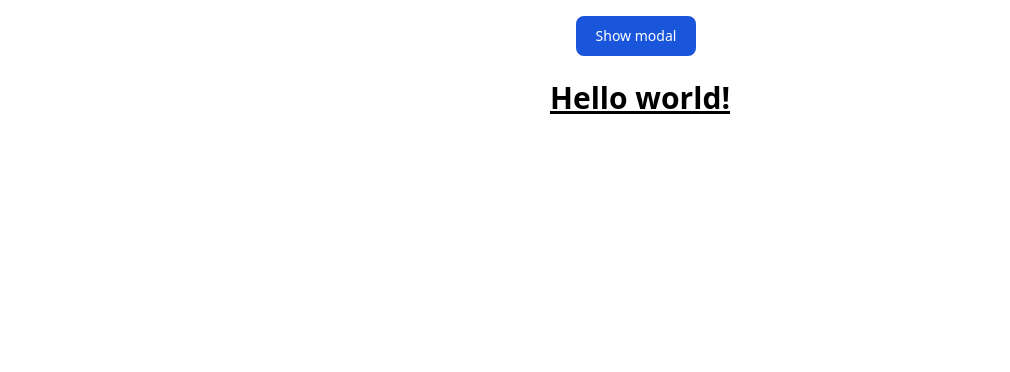
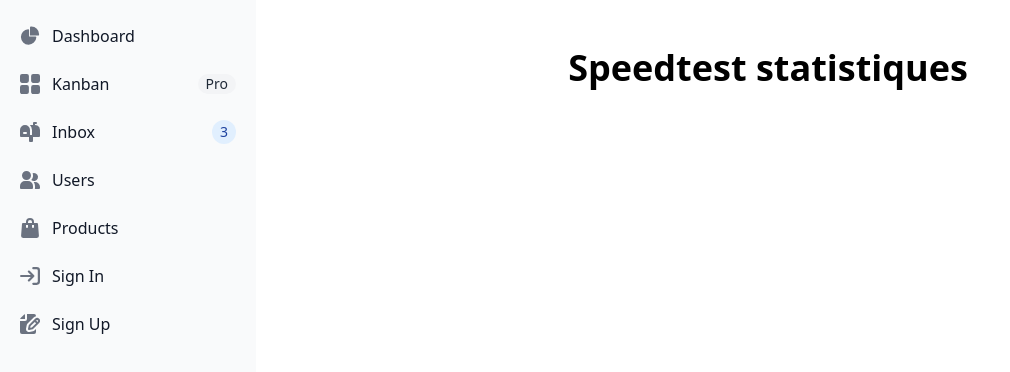
Before and after one commit to TavaresDylan/Lab, a Vue app in the folder Typescript/: page / in a window 1280 px wide. Shown: the top 372 px of the page, without its empty margins (0-1010 px from the left). Built offline with nearby package versions, Linux system fonts and the light colour scheme.

Commit message:
feat: flowbite side navigation added

```diff
--- a/Typescript/src/renderer/App.vue
+++ b/Typescript/src/renderer/App.vue
@@ -1,10 +1,17 @@
 <script setup lang="ts">
+import { onMounted } from 'vue'
+import { initFlowbite } from 'flowbite'
 import NavigationDrawer from "@/layout/NavigationDrawer.vue";
+onMounted(() => {
+    initFlowbite();
+})
 </script>
 
 <template>
 	<div>
 		<NavigationDrawer />
-		<router-view />
+		<div class="p-4 sm:ml-64">
+			<router-view />
+		</div>
 	</div>
 </template>
--- a/Typescript/src/renderer/Pages/HomeWrapper.vue
+++ /dev/null
@@ -1,7 +0,0 @@
-<script setup lang='ts'></script>;
-
-<template>
-	<div>
-		<h1 className='text-3xl font-bold underline text-center'>Hello world!</h1>
-	</div>
-</template>;
--- a/Typescript/src/renderer/layout/NavigationDrawer.vue
+++ b/Typescript/src/renderer/layout/NavigationDrawer.vue
@@ -1,48 +1,120 @@
-<script setup lang="ts">
-import { onMounted } from 'vue'
-import { initFlowbite } from 'flowbite'
-
-// initialize components based on data attribute selectors
-onMounted(() => {
-    initFlowbite();
-})
-</script>
+<script setup lang="ts"></script>
 
 <template>
-    <div>
-        <div class="flex justify-center p-4">
-            <button id="button" data-modal-toggle="modal" data-modal-target="modal" type="button" class="text-white bg-blue-700 hover:bg-blue-800 focus:ring-4 focus:ring-blue-300 font-medium rounded-lg text-sm px-5 py-2.5 mr-2 mb-2 dark:bg-blue-600 dark:hover:bg-blue-700 focus:outline-none dark:focus:ring-blue-800">Show modal</button>
+
+    <button data-drawer-target="default-sidebar" data-drawer-toggle="default-sidebar" aria-controls="default-sidebar"
+        type="button"
+        class="inline-flex items-center p-2 mt-2 ms-3 text-sm text-gray-500 rounded-lg sm:hidden hover:bg-gray-100 focus:outline-none focus:ring-2 focus:ring-gray-200 dark:text-gray-400 dark:hover:bg-gray-700 dark:focus:ring-gray-600">
+        <span class="sr-only">Open sidebar</span>
+        <svg class="w-6 h-6" aria-hidden="true" fill="currentColor" viewBox="0 0 20 20"
+            xmlns="http://www.w3.org/2000/svg">
+            <path clip-rule="evenodd" fill-rule="evenodd"
+                d="M2 4.75A.75.75 0 012.75 4h14.5a.75.75 0 010 1.5H2.75A.75.75 0 012 4.75zm0 10.5a.75.75 0 01.75-.75h7.5a.75.75 0 010 1.5h-7.5a.75.75 0 01-.75-.75zM2 10a.75.75 0 01.75-.75h14.5a.75.75 0 010 1.5H2.75A.75.75 0 012 10z">
+            </path>
+        </svg>
+    </button>
+
+    <aside id="default-sidebar"
+        class="fixed top-0 left-0 z-40 w-64 h-screen transition-transform -translate-x-full sm:translate-x-0"
+        aria-label="Sidebar">
+        <div class="h-full px-3 py-4 overflow-y-auto bg-gray-50 dark:bg-gray-800">
+            <ul class="space-y-2 font-medium">
+                <li>
+                    <a href="#"
+                        class="flex items-center p-2 text-gray-900 rounded-lg dark:text-white hover:bg-gray-100 dark:hover:bg-gray-700 group">
+                        <svg class="w-5 h-5 text-gray-500 transition duration-75 dark:text-gray-400 group-hover:text-gray-900 dark:group-hover:text-white"
+                            aria-hidden="true" xmlns="http://www.w3.org/2000/svg" fill="currentColor"
+                            viewBox="0 0 22 21">
+                            <path
+                                d="M16.975 11H10V4.025a1 1 0 0 0-1.066-.998 8.5 8.5 0 1 0 9.039 9.039.999.999 0 0 0-1-1.066h.002Z" />
+                            <path
+                                d="M12.5 0c-.157 0-.311.01-.565.027A1 1 0 0 0 11 1.02V10h8.975a1 1 0 0 0 1-.935c.013-.188.028-.374.028-.565A8.51 8.51 0 0 0 12.5 0Z" />
+                        </svg>
+                        <span class="ms-3">Dashboard</span>
+                    </a>
+                </li>
+                <li>
+                    <a href="#"
+                        class="flex items-center p-2 text-gray-900 rounded-lg dark:text-white hover:bg-gray-100 dark:hover:bg-gray-700 group">
+                        <svg class="flex-shrink-0 w-5 h-5 text-gray-500 transition duration-75 dark:text-gray-400 group-hover:text-gray-900 dark:group-hover:text-white"
+                            aria-hidden="true" xmlns="http://www.w3.org/2000/svg" fill="currentColor"
+                            viewBox="0 0 18 18">
+                            <path
+                                d="M6.143 0H1.857A1.857 1.857 0 0 0 0 1.857v4.286C0 7.169.831 8 1.857 8h4.286A1.857 1.857 0 0 0 8 6.143V1.857A1.857 1.857 0 0 0 6.143 0Zm10 0h-4.286A1.857 1.857 0 0 0 10 1.857v4.286C10 7.169 10.831 8 11.857 8h4.286A1.857 1.857 0 0 0 18 6.143V1.857A1.857 1.857 0 0 0 16.143 0Zm-10 10H1.857A1.857 1.857 0 0 0 0 11.857v4.286C0 17.169.831 18 1.857 18h4.286A1.857 1.857 0 0 0 8 16.143v-4.286A1.857 1.857 0 0 0 6.143 10Zm10 0h-4.286A1.857 1.857 0 0 0 10 11.857v4.286c0 1.026.831 1.857 1.857 1.857h4.286A1.857 1.857 0 0 0 18 16.143v-4.286A1.857 1.857 0 0 0 16.143 10Z" />
+                        </svg>
+                        <span class="flex-1 ms-3 whitespace-nowrap">Kanban</span>
+                        <span
+                            class="inline-flex items-center justify-center px-2 ms-3 text-sm font-medium text-gray-800 bg-gray-100 rounded-full dark:bg-gray-700 dark:text-gray-300">Pro</span>
+                    </a>
+                </li>
+                <li>
+                    <a href="#"
+                        class="flex items-center p-2 text-gray-900 rounded-lg dark:text-white hover:bg-gray-100 dark:hover:bg-gray-700 group">
+                        <svg class="flex-shrink-0 w-5 h-5 text-gray-500 transition duration-75 dark:text-gray-400 group-hover:text-gray-900 dark:group-hover:text-white"
+                            aria-hidden="true" xmlns="http://www.w3.org/2000/svg" fill="currentColor"
+                            viewBox="0 0 20 20">
+                            <path
+                                d="m17.418 3.623-.018-.008a6.713 6.713 0 0 0-2.4-.569V2h1a1 1 0 1 0 0-2h-2a1 1 0 0 0-1 1v2H9.89A6.977 6.977 0 0 1 12 8v5h-2V8A5 5 0 1 0 0 8v6a1 1 0 0 0 1 1h8v4a1 1 0 0 0 1 1h2a1 1 0 0 0 1-1v-4h6a1 1 0 0 0 1-1V8a5 5 0 0 0-2.582-4.377ZM6 12H4a1 1 0 0 1 0-2h2a1 1 0 0 1 0 2Z" />
+                        </svg>
+                        <span class="flex-1 ms-3 whitespace-nowrap">Inbox</span>
+                        <span
+                            class="inline-flex items-center justify-center w-3 h-3 p-3 ms-3 text-sm font-medium text-blue-800 bg-blue-100 rounded-full dark:bg-blue-900 dark:text-blue-300">3</span>
+                    </a>
+                </li>
+                <li>
+                    <a href="#"
+                        class="flex items-center p-2 text-gray-900 rounded-lg dark:text-white hover:bg-gray-100 dark:hover:bg-gray-700 group">
+                        <svg class="flex-shrink-0 w-5 h-5 text-gray-500 transition duration-75 dark:text-gray-400 group-hover:text-gray-900 dark:group-hover:text-white"
+                            aria-hidden="true" xmlns="http://www.w3.org/2000/svg" fill="currentColor"
+                            viewBox="0 0 20 18">
+                            <path
+                                d="M14 2a3.963 3.963 0 0 0-1.4.267 6.439 6.439 0 0 1-1.331 6.638A4 4 0 1 0 14 2Zm1 9h-1.264A6.957 6.957 0 0 1 15 15v2a2.97 2.97 0 0 1-.184 1H19a1 1 0 0 0 1-1v-1a5.006 5.006 0 0 0-5-5ZM6.5 9a4.5 4.5 0 1 0 0-9 4.5 4.5 0 0 0 0 9ZM8 10H5a5.006 5.006 0 0 0-5 5v2a1 1 0 0 0 1 1h11a1 1 0 0 0 1-1v-2a5.006 5.006 0 0 0-5-5Z" />
+                        </svg>
+                        <span class="flex-1 ms-3 whitespace-nowrap">Users</span>
+                    </a>
+                </li>
+                <li>
+                    <a href="#"
+                        class="flex items-center p-2 text-gray-900 rounded-lg dark:text-white hover:bg-gray-100 dark:hover:bg-gray-700 group">
+                        <svg class="flex-shrink-0 w-5 h-5 text-gray-500 transition duration-75 dark:text-gray-400 group-hover:text-gray-900 dark:group-hover:text-white"
+                            aria-hidden="true" xmlns="http://www.w3.org/2000/svg" fill="currentColor"
+                            viewBox="0 0 18 20">
+                            <path
+                                d="M17 5.923A1 1 0 0 0 16 5h-3V4a4 4 0 1 0-8 0v1H2a1 1 0 0 0-1 .923L.086 17.846A2 2 0 0 0 2.08 20h13.84a2 2 0 0 0 1.994-2.153L17 5.923ZM7 9a1 1 0 0 1-2 0V7h2v2Zm0-5a2 2 0 1 1 4 0v1H7V4Zm6 5a1 1 0 1 1-2 0V7h2v2Z" />
+                        </svg>
+                        <span class="flex-1 ms-3 whitespace-nowrap">Products</span>
+                    </a>
+                </li>
+                <li>
+                    <a href="#"
+                        class="flex items-center p-2 text-gray-900 rounded-lg dark:text-white hover:bg-gray-100 dark:hover:bg-gray-700 group">
+                        <svg class="flex-shrink-0 w-5 h-5 text-gray-500 transition duration-75 dark:text-gray-400 group-hover:text-gray-900 dark:group-hover:text-white"
+                            aria-hidden="true" xmlns="http://www.w3.org/2000/svg" fill="none" viewBox="0 0 18 16">
+                            <path stroke="currentColor" stroke-linecap="round" stroke-linejoin="round" stroke-width="2"
+                                d="M1 8h11m0 0L8 4m4 4-4 4m4-11h3a2 2 0 0 1 2 2v10a2 2 0 0 1-2 2h-3" />
+                        </svg>
+                        <span class="flex-1 ms-3 whitespace-nowrap">Sign In</span>
+                    </a>
+                </li>
+                <li>
+                    <a href="#"
+                        class="flex items-center p-2 text-gray-900 rounded-lg dark:text-white hover:bg-gray-100 dark:hover:bg-gray-700 group">
+                        <svg class="flex-shrink-0 w-5 h-5 text-gray-500 transition duration-75 dark:text-gray-400 group-hover:text-gray-900 dark:group-hover:text-white"
+                            aria-hidden="true" xmlns="http://www.w3.org/2000/svg" fill="currentColor"
+                            viewBox="0 0 20 20">
+                            <path d="M5 5V.13a2.96 2.96 0 0 0-1.293.749L.879 3.707A2.96 2.96 0 0 0 .13 5H5Z" />
+                            <path
+                                d="M6.737 11.061a2.961 2.961 0 0 1 .81-1.515l6.117-6.116A4.839 4.839 0 0 1 16 2.141V2a1.97 1.97 0 0 0-1.933-2H7v5a2 2 0 0 1-2 2H0v11a1.969 1.969 0 0 0 1.933 2h12.134A1.97 1.97 0 0 0 16 18v-3.093l-1.546 1.546c-.413.413-.94.695-1.513.81l-3.4.679a2.947 2.947 0 0 1-1.85-.227 2.96 2.96 0 0 1-1.635-3.257l.681-3.397Z" />
+                            <path
+                                d="M8.961 16a.93.93 0 0 0 .189-.019l3.4-.679a.961.961 0 0 0 .49-.263l6.118-6.117a2.884 2.884 0 0 0-4.079-4.078l-6.117 6.117a.96.96 0 0 0-.263.491l-.679 3.4A.961.961 0 0 0 8.961 16Zm7.477-9.8a.958.958 0 0 1 .68-.281.961.961 0 0 1 .682 1.644l-.315.315-1.36-1.36.313-.318Zm-5.911 5.911 4.236-4.236 1.359 1.359-4.236 4.237-1.7.339.341-1.699Z" />
+                        </svg>
+                        <span class="flex-1 ms-3 whitespace-nowrap">Sign Up</span>
+                    </a>
+                </li>
+            </ul>
         </div>
+    </aside>
 
-        <div id="modal" tabindex="-1" aria-hidden="true" class="fixed top-0 left-0 right-0 z-50 hidden w-full p-4 overflow-x-hidden overflow-y-auto md:inset-0 h-[calc(100%-1rem)] max-h-full">
-            <div class="relative w-full max-w-2xl max-h-full">
-                <!-- Modal content -->
-                <div class="relative bg-white rounded-lg shadow dark:bg-gray-700">
-                    <!-- Modal header -->
-                    <div class="flex items-start justify-between p-5 border-b rounded-t dark:border-gray-600">
-                        <h3 class="text-xl font-semibold text-gray-900 lg:text-2xl dark:text-white">
-                            Terms of Service
-                        </h3>
-                        <button id="closeButton" data-modal-hide="modal" type="button" class="text-gray-400 bg-transparent hover:bg-gray-200 hover:text-gray-900 rounded-lg text-sm p-1.5 ml-auto inline-flex items-center dark:hover:bg-gray-600 dark:hover:text-white">
-                            <svg class="w-5 h-5" fill="currentColor" viewBox="0 0 20 20" xmlns="http://www.w3.org/2000/svg"><path fill-rule="evenodd" d="M4.293 4.293a1 1 0 011.414 0L10 8.586l4.293-4.293a1 1 0 111.414 1.414L11.414 10l4.293 4.293a1 1 0 01-1.414 1.414L10 11.414l-4.293 4.293a1 1 0 01-1.414-1.414L8.586 10 4.293 5.707a1 1 0 010-1.414z" clip-rule="evenodd"></path></svg>
-                        </button>
-                    </div>
-                    <!-- Modal body -->
-                    <div class="p-6 space-y-6">
-                        <p class="text-base leading-relaxed text-gray-500 dark:text-gray-400">
-                            With less than a month to go before the European Union enacts new consumer privacy laws for its citizens, companies around the world are updating their terms of service agreements to comply.
-                        </p>
-                        <p class="text-base leading-relaxed text-gray-500 dark:text-gray-400">
-                            The European Union’s General Data Protection Regulation (G.D.P.R.) goes into effect on May 25 and is meant to ensure a common set of data rights in the European Union. It requires organizations to notify users as soon as possible of high-risk data breaches that could personally affect them.
-                        </p>
-                    </div>
-                    <!-- Modal footer -->
-                    <div class="flex items-center p-6 space-x-2 border-t border-gray-200 rounded-b dark:border-gray-600">
-                        <button type="button" class="text-white bg-blue-700 hover:bg-blue-800 focus:ring-4 focus:outline-none focus:ring-blue-300 font-medium rounded-lg text-sm px-5 py-2.5 text-center dark:bg-blue-600 dark:hover:bg-blue-700 dark:focus:ring-blue-800">I accept</button>
-                        <button type="button" class="text-gray-500 bg-white hover:bg-gray-100 focus:ring-4 focus:outline-none focus:ring-blue-300 rounded-lg border border-gray-200 text-sm font-medium px-5 py-2.5 hover:text-gray-900 focus:z-10 dark:bg-gray-700 dark:text-gray-300 dark:border-gray-500 dark:hover:text-white dark:hover:bg-gray-600">Decline</button>
-                    </div>
-                </div>
-            </div>
-        </div>
-    </div>
+
+
 </template>
```
Also changed, not shown: Typescript/src/renderer/router/routes.ts (+4 -9 lines).
